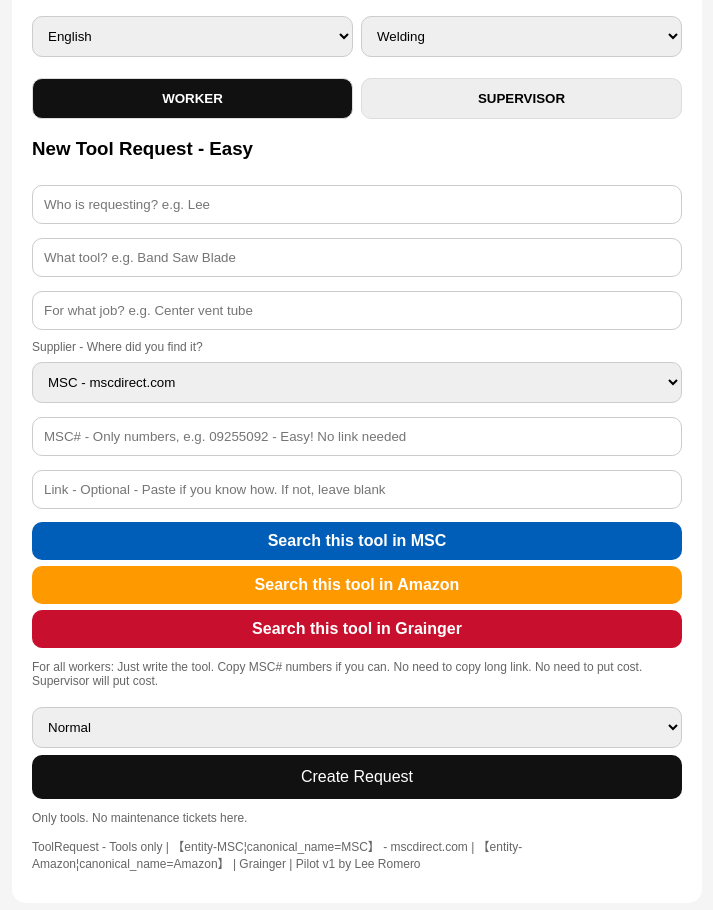
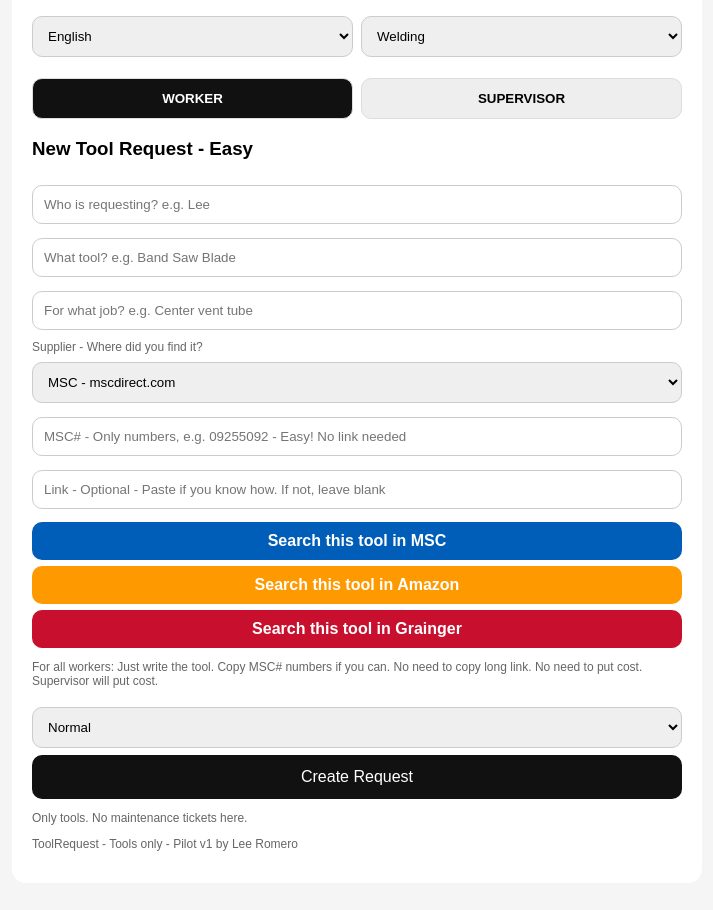
Before and after one commit to leeromero88-ai/toolrequest, a plain HTML site: page index.html in a window 1280 px wide. Shown: the part 116-1026 px from the top of the page, without its empty margins (283-996 px from the left). Drawn offline with Linux system fonts and the light colour scheme.

Commit message:
Update index.html
Fix footer brackets

```diff
--- a/index.html
+++ b/index.html
@@ -61,7 +61,7 @@ button.big{background:#111;color:#fff;padding:13px;border:none;border-radius:10p
 <div style="display:flex;gap:8px"><div style="flex:1;background:#fef3c7;padding:10px;border-radius:10px;text-align:center"><b id="cTotal">0</b><br><span class="small">Total</span></div><div style="flex:1;background:#fee2e2;padding:10px;border-radius:10px;text-align:center"><b id="cUrgent">0</b><br><span class="small">Urgent</span></div><div style="flex:1;background:#dcfce7;padding:10px;border-radius:10px;text-align:center"><b id="cDone">0</b><br><span class="small">Delivered</span></div></div>
 <div id="list"></div>
 </div>
-<p class="small">ToolRequest - Tools only | 【entity-MSC¦canonical_name=MSC】 - mscdirect.com | 【entity-Amazon¦canonical_name=Amazon】 | Grainger | Pilot v1 by Lee Romero</p>
+<p class="small">ToolRequest - Tools only - Pilot v1 by Lee Romero</p>
 </div>
 <script>
 let budgets={Welding:5000,Machining:4000,Assembly:3000,Maintenance:2500};
```
